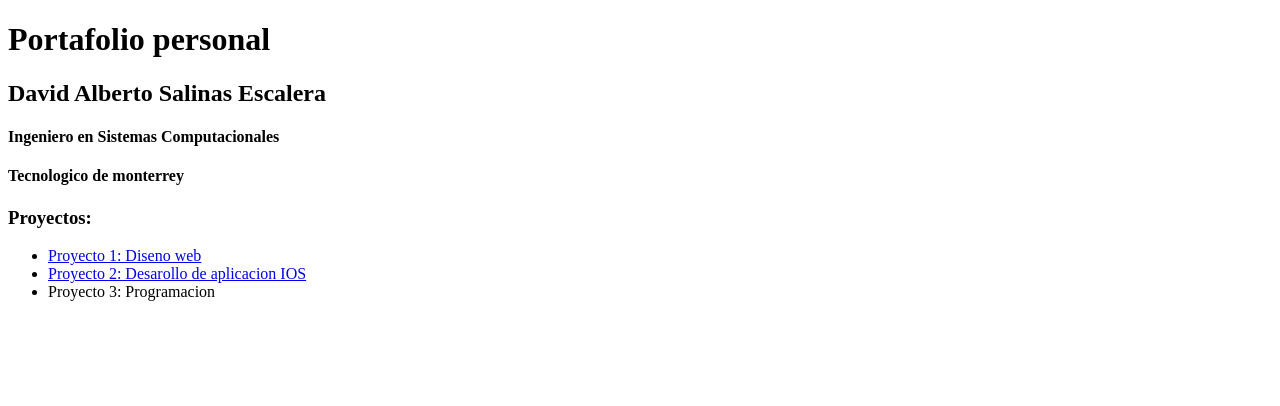
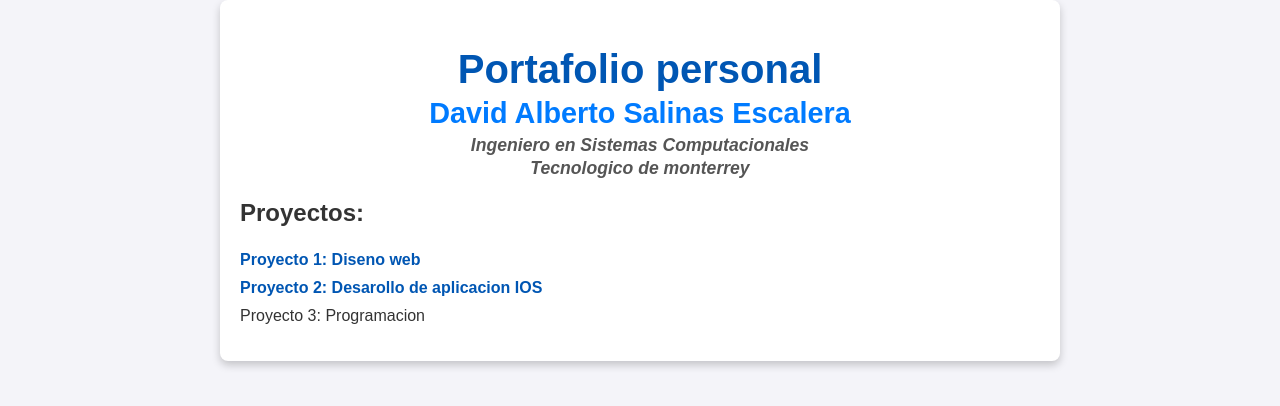
Before and after one commit to DavidSalinas04/Mi-pagina-web-personal, a plain HTML site: page index.html in a window 1280 px wide. Drawn offline with Linux system fonts and the light colour scheme.

Commit message:
Estilo a la pagina de inicio

```diff
--- a/index.html
+++ b/index.html
@@ -5,14 +5,14 @@
     <meta name="viewport" content="width=device-width, initial-scale=1.0">
     <title>Document</title>
 </head>
+<link rel="stylesheet" href="styles.css">
 <body>
     <div>
         <h1>Portafolio personal</h1>
         <h2> David Alberto Salinas Escalera </h2>
         <h4> Ingeniero en Sistemas Computacionales </h3>
         <h4> Tecnologico de monterrey</h4>
-    </div>
-    <div>
+
         <h3>Proyectos:</h3>
         <ul>
             <li> <a href="proyecto1.html">Proyecto 1: Diseno web </a> </li>
--- /dev/null
+++ b/styles.css
@@ -0,0 +1,68 @@
+
+body {
+    font-family: Arial, sans-serif;
+    background-color: #f4f4f9;
+    color: #333;
+    margin: 0;
+    padding: 0;
+}
+
+
+div {
+    width: 80%;
+    margin: 0 auto;
+    padding: 20px;
+    max-width: 800px;
+    background-color: #ffffff;
+    box-shadow: 0 4px 8px rgba(0, 0, 0, 0.2);
+    border-radius: 8px;
+}
+
+
+h1 {
+    font-size: 2.5em;
+    color: #0056b3;
+    text-align: center;
+    margin-bottom: 5px;
+}
+
+h2 {
+    font-size: 1.8em;
+    color: #007bff;
+    text-align: center;
+    margin: 5px 0;
+}
+
+h4 {
+    font-size: 1.1em;
+    color: #555;
+    text-align: center;
+    font-style: italic;
+    margin: 2px 0;
+}
+
+h3 {
+    font-size: 1.5em;
+    color: #333;
+    margin-top: 20px;
+}
+
+ul {
+    list-style-type: none;
+    padding: 0;
+}
+
+li {
+    margin: 10px 0;
+}
+
+a {
+    color: #0056b3;
+    text-decoration: none;
+    font-weight: bold;
+}
+
+a:hover {
+    color: #003366;
+    text-decoration: underline;
+}
```
